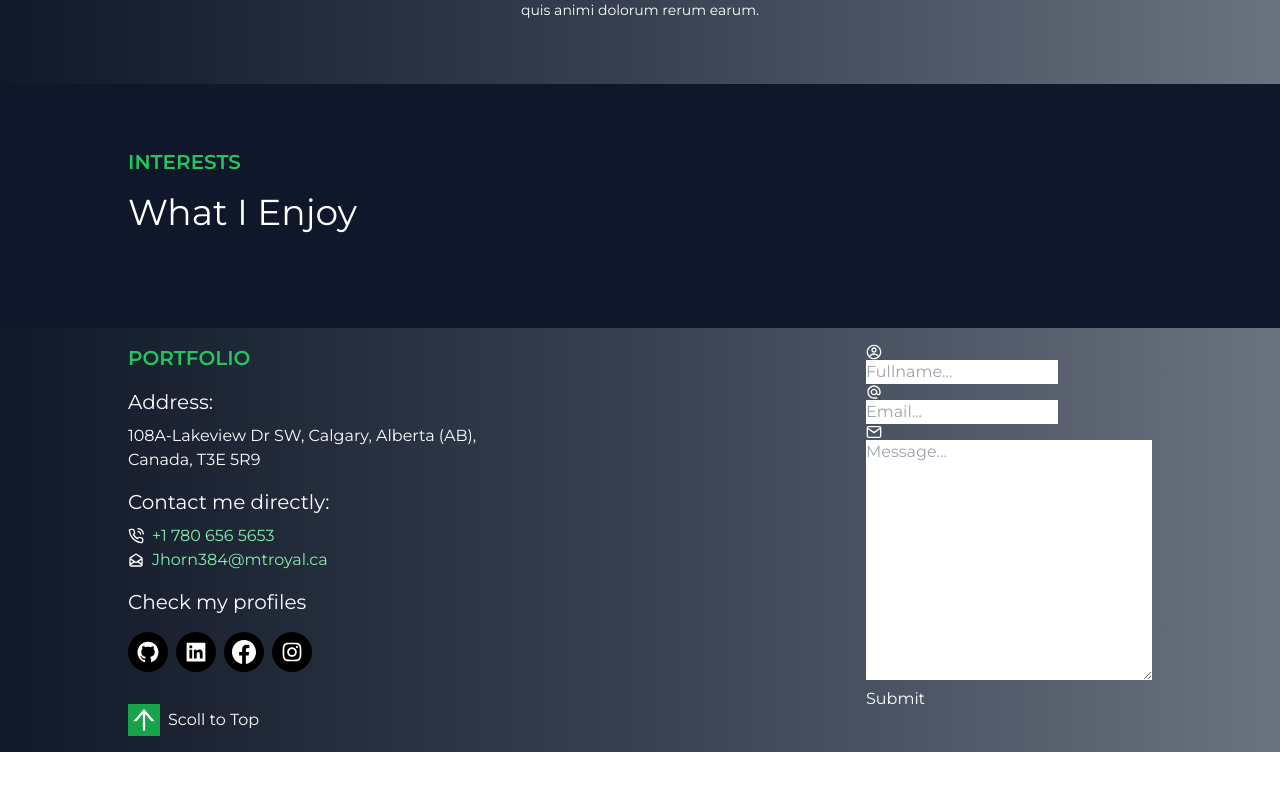
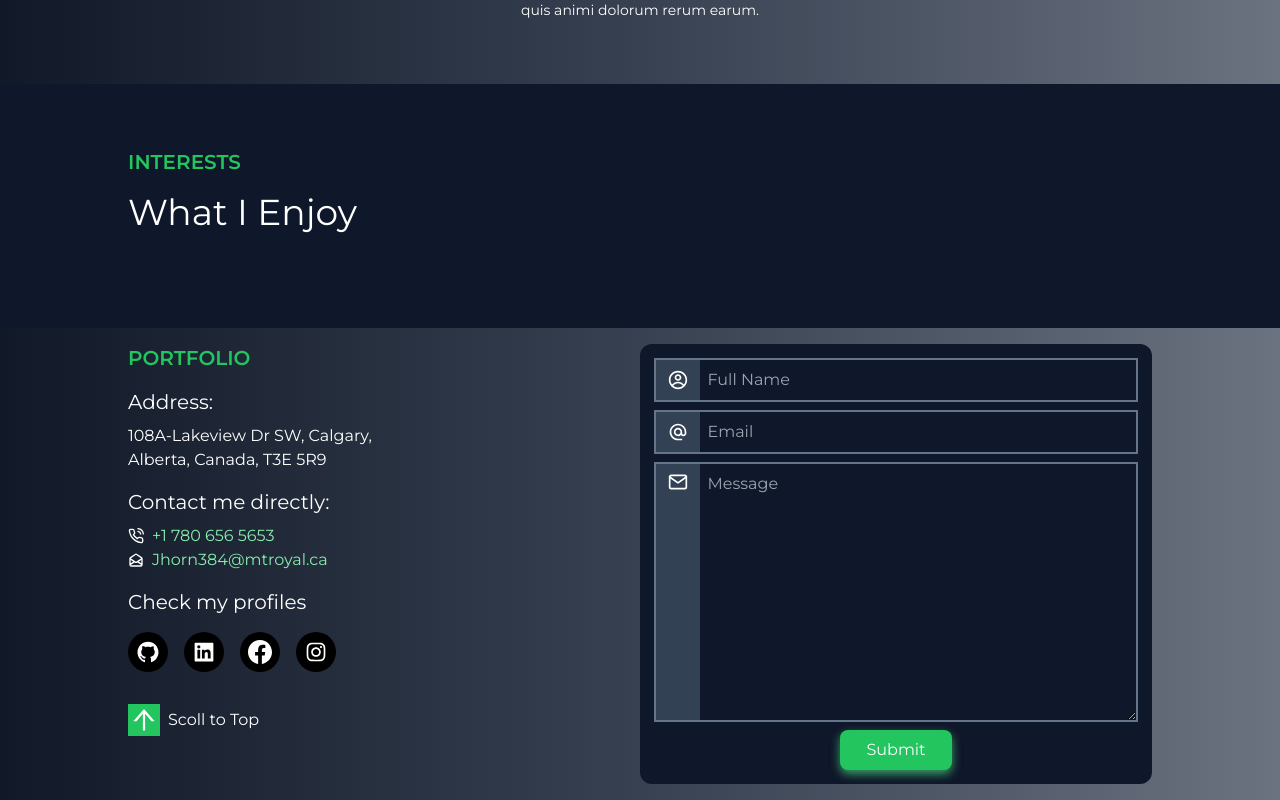
Before and after one commit to JarHorner/Jarret-Horner-Portfolio-Website, a React (Vite) app: page / in a window 1280 px wide. Shown: the part 1408-2208 px from the top of the page. Before the commit the page ends 2160 px from the top, so only its background shows below. Built offline with nearby package versions, Linux system fonts and the light colour scheme; no server answers.

Commit message:
Trying to get emailjs to work properly

```diff
--- a/src/components/Portfolio/Contact.jsx
+++ b/src/components/Portfolio/Contact.jsx
@@ -1,34 +1,91 @@
-import React from "react";
+import React, { useRef } from "react";
+import emailjs from "@emailjs/browser";
 import { MdAlternateEmail } from "react-icons/md";
 import { CgProfile } from "react-icons/cg";
 import { FiMail } from "react-icons/fi";
 import { Slide } from "react-awesome-reveal";
 
 const Contact = () => {
+  const form = useRef();
+
+  const emailJSConfig = {
+    service_ID: import.meta.env.VITE_SERVICE_ID,
+    template_ID: import.meta.env.VITE_TEMPLATE_ID,
+    public_Key: import.meta.env.VITE_PUBLIC_KEY,
+  }
+
+  const divInputCSS = "flex border-2 border-slate-500 mb-2";
+  const inputCSS =
+    "w-full border-0 outline-0 text-white bg-transparent py-2 px-2";
+  const spanInputCSS =
+    "bg-slate-700 w-12 flex items-center justify-center text-xl";
+
+  const sendEmail = (e) => {
+    e.preventDefault();
+
+    emailjs
+      .sendForm(
+        emailJSConfig.service_ID, // Service ID
+        emailJSConfig.template_ID, // Template ID
+        '#form',
+        emailJSConfig.public_Key, // Public key
+      )
+      .then(
+        (result) => {
+          console.log(result.text);
+        },
+        (error) => {
+          console.log(error.text);
+        }
+      );
+  };
+
   return (
+    <div className="flex-1">
       <Slide direction="right">
-      <form>
-        <div className="name">
-          <span>
+        <form
+          ref={form}
+          id='form'
+          onSubmit={sendEmail}
+          className="bg-slate-900 p-3.5 rounded-xl"
+        >
+          <div className={divInputCSS}>
+            <span className={spanInputCSS}>
               <CgProfile />
             </span>
-          <input type="text" placeholder="Fullname..." />
+            <input type="text" placeholder="Full Name" className={inputCSS} />
           </div>
-        <div className="email">
-          <span>
+          <div className={divInputCSS}>
+            <span className={spanInputCSS}>
               <MdAlternateEmail />
             </span>
-          <input type="email" placeholder="Email..." />
+            <input type="email" placeholder="Email" className={inputCSS} />
           </div>
-        <div className="message">
-          <span className="messageIcon">
+          <div className={divInputCSS}>
+            <span
+              className={`bg-slate-700 w-12 flex items-start justify-center pt-2 text-xl`}
+            >
               <FiMail />
             </span>
-          <textarea cols="30" rows="10" placeholder="Message..."></textarea>
+            <textarea
+              cols="30"
+              rows="10"
+              placeholder="Message"
+              className={inputCSS}
+            ></textarea>
           </div>
-        <button>Submit</button>
+          <div className="flex justify-center">
+            <button
+              type="submit"
+              value="Send"
+              className="w-28 h-10 bg-green-500 rounded-lg custom-smaller-shadow cursor-pointer hover:bg-green-600"
+            >
+              Submit
+            </button>
+          </div>
         </form>
       </Slide>
+    </div>
   );
 };
 
--- a/src/components/Portfolio/Portfolio.jsx
+++ b/src/components/Portfolio/Portfolio.jsx
@@ -40,7 +40,7 @@ const Portfolio = () => {
           </Slide>
           <Slide direction="left">
             <p className="w-full pt-2 sm:w-1/2">
-              108A-Lakeview Dr SW, Calgary, Alberta (AB), Canada, T3E 5R9
+              108A-Lakeview Dr SW, Calgary, Alberta, Canada, T3E 5R9
             </p>
           </Slide>
         </div>
@@ -81,7 +81,7 @@ const Portfolio = () => {
           <Slide direction="left">
             <h1 className="text-xl py-4">Check my profiles</h1>
           </Slide>
-          <div className="flex items-center">
+          <div className="flex items-center gap-2">
             <Zoom>
               <span className={iconSpanCSS}>
                 <a className="text-2xl" href="/">
@@ -117,7 +117,7 @@ const Portfolio = () => {
           <Fade>
             <div
               onClick={scrollUp}
-              className="cursor-pointer w-8 h-8 bg-green-600 flex items-center justify-center text-3xl mt-8"
+              className="cursor-pointer w-8 h-8 bg-green-500 flex items-center justify-center text-3xl mt-8 hover:bg-green-600"
             >
               <AiOutlineArrowUp />
             </div>
@@ -128,9 +128,7 @@ const Portfolio = () => {
         </div>
       </div>
 
-      <div>
-        <Contact />
-      </div>
+      <Contact />
     </div>
   );
 };
--- a/src/index.css
+++ b/src/index.css
@@ -19,10 +19,13 @@
     transform: translateY(-10px);
   }
   .custom-shadow {
-    filter: drop-shadow(0px 10px 10px #38a169);
+    filter: drop-shadow(0px 7px 8px #38a169);
+  }
+  .custom-smaller-shadow {
+    filter: drop-shadow(0px 4px 5px #38a169);
   }
   .hover-custom-shadow {
-    filter: drop-shadow(0px 10px 10px #4bcc87);
+    filter: drop-shadow(0px 8px 9px #4bcc87);
   }
   .services-grid {
     grid-template-columns: repeat(auto-fit, minmax(250px, 1fr));
```
Also changed, not shown: 2 other files (tests, documents, lock files or other folders). Lines whose indentation alone changed are shown as unchanged.
